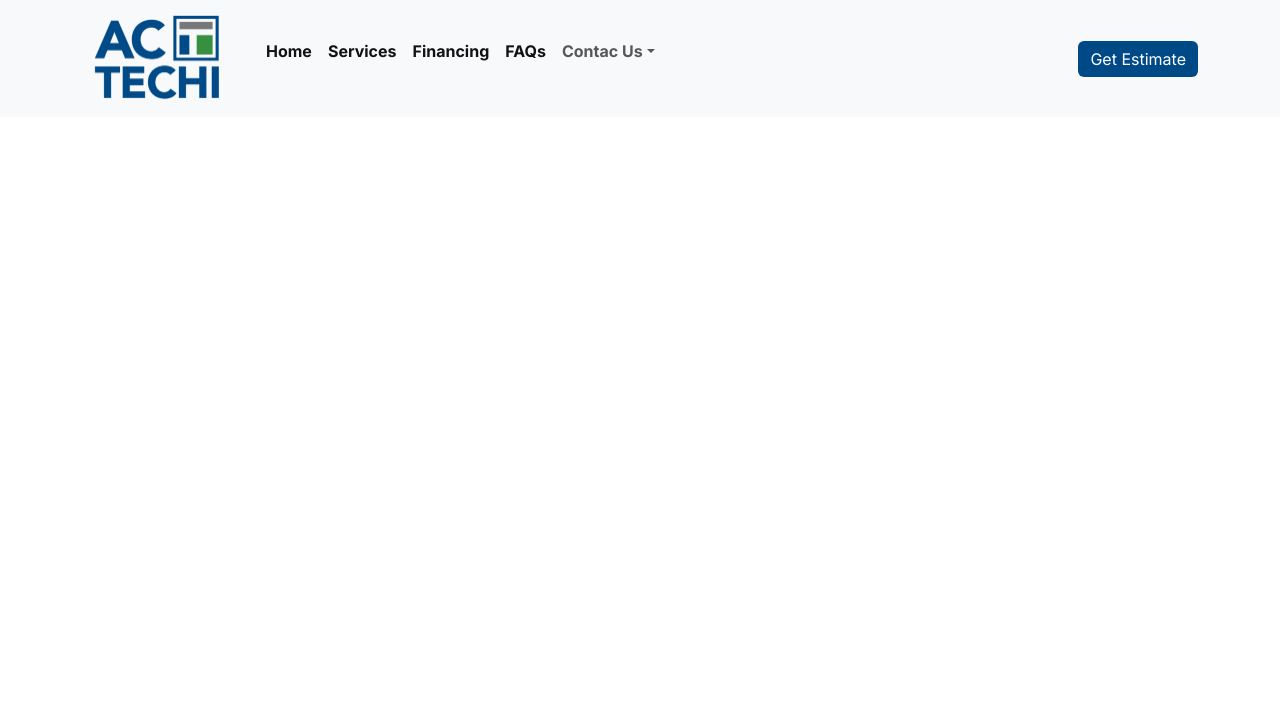
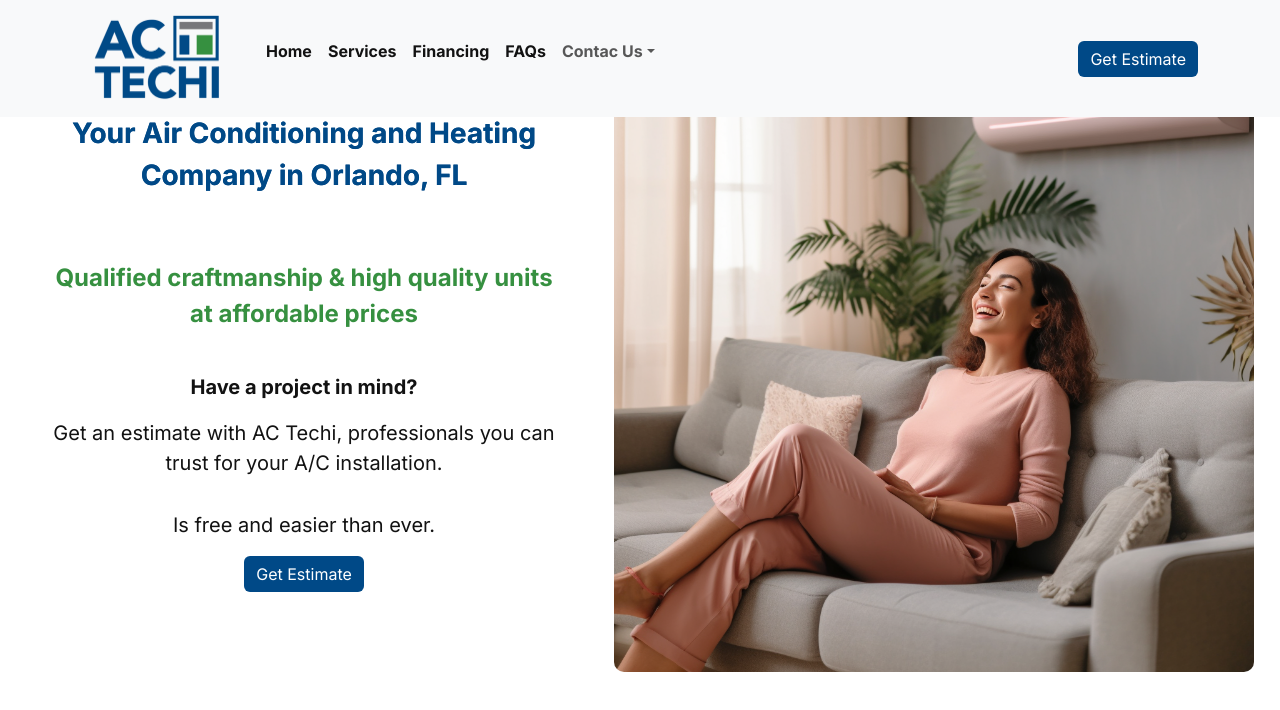
Before and after one commit to ACTechi/actechi2, a Next.js app: page / in a window 1280 px wide. Shown: the top 710 px of the page. Built offline with nearby package versions, Linux system fonts and the light colour scheme.

Commit message:
adds the HomeSection

```diff
--- /dev/null
+++ b/app/components/HomeSection/HomeSection.js
@@ -0,0 +1,20 @@
+import React from 'react'
+import styles from './HomeSection.module.css'
+import GetEstimate from '../navbar/GetEstimate/GetEstimate'
+
+export default function HomeSection() {
+    return (
+        <section className={styles.home} id='home'>
+            <div className={styles.texts}>
+                <p className={styles.mainText}>Your Air Conditioning and Heating Company in Orlando, FL</p>
+                <p className={styles.subText}>Qualified craftmanship & high quality units at affordable prices</p>
+                <img src='homePageImage.png' alt='image of supplies samples' className={styles.img}></img>
+                <p className={styles.question}>Have a project in mind?</p>
+                <p className={styles.explanation}>Get an estimate with AC Techi, professionals you can trust for your A/C installation.</p>
+                <p className={styles.explanation} id={styles.free}>Is free and easier than ever.</p>
+                <GetEstimate />
+            </div>
+            <img src='homePageImage.png' alt='image of supplies samples' className={styles.imgDown}></img>
+        </section>
+    )
+}
--- /dev/null
+++ b/app/components/HomeSection/HomeSection.module.css
@@ -0,0 +1,144 @@
+.home {
+    display: flex;
+    align-items: center;
+    justify-content: center;
+    /* background-image: linear-gradient(rgba(255, 255, 255, 0.526), rgba(255, 255, 255, 0.526)), url(../../../public/supplies.png); */
+    background-position: center;
+    background-size: contain;
+    background-repeat: no-repeat;
+    width: 100vw;
+    height: 92vh;
+    flex-wrap: wrap;
+}
+
+.texts {
+    width: 90vw;
+    /* height: 28vh; */
+    display: flex;
+    flex-direction: column;
+    justify-content: space-between;
+    align-items: center;
+    text-align: center;
+}
+
+.mainText {
+    color: var(--main-blue-color);
+    font-weight: bolder;
+    text-shadow: 0.2px 0.2px 0.5px var(--main-blue-color);
+    font-size: 24px;
+    margin-bottom: 2rem;
+}
+
+.subText {
+    color: var(--main-green-color);
+    font-weight: bold;
+    /* text-shadow: 0.5px 0.5px 2px var(--main-white-color); */
+    font-size: 20px;
+    margin-bottom: 0.5rem;
+}
+
+.question,
+.explanation {
+    font-weight: normal;
+    color: var(--main-black-color);
+    /* text-shadow: 1px 1px 1px var(--main-black-color); */
+    font-size: 18px;
+}
+
+.question {
+    margin-bottom: 1rem;
+
+}
+
+#free {
+    margin-bottom: 1rem;
+}
+
+/* .explanation{
+    margin-bottom: 1rem;
+} */
+
+.img {
+    width: 100vw;
+    margin: 1rem 0;
+}
+.imgDown {
+    display: none;
+}
+
+@media screen and (min-width: 768px) and (max-width: 1023px) {
+    .home {
+        height: 86vh;
+    }
+    .mainText {
+        font-size: 26px;
+    }
+
+    .subText {
+        font-size: 22px;
+    }
+
+    .question,
+    .explanation {
+        width: 70vw;
+        font-size: 24px;
+        font-weight: bold;
+    }
+    .img {
+        width: 70vw;
+        border-radius: var(--border-radius);
+    }
+}
+
+@media screen and (min-width: 1024px) {
+    .home {
+        flex-direction: row;
+        /* background-image: none; */
+        justify-content: space-between;
+        height: 88vh;
+        width: 98vw;
+
+    }
+
+    .texts {
+        justify-content: center;
+        margin-left: 3rem;
+        height: 60vh;
+        width: 40vw;
+    }
+
+    .mainText {
+        color: var(--main-blue-color);
+        font-size: 28px;
+    }
+
+    .subText {
+        margin-top: 2rem;
+        text-shadow: none;
+        font-size: 24px;
+    }
+
+    .question {
+        color: var(--main-black-color);
+        font-size: 20px;
+        margin: 2rem 0 1rem 0;
+        text-shadow: none;
+        font-weight: bold;
+    }
+
+    .explanation {
+        color: var(--main-black-color);
+        font-size: 20px;
+        margin-bottom: 2rem;
+        text-shadow: none;
+    }
+    .img{
+        display: none;
+    }
+    .imgDown {
+        display: block;
+        width: 50vw;
+        border-radius: var(--border-radius);
+
+    }
+}
--- a/app/page.js
+++ b/app/page.js
@@ -1,4 +1,5 @@
 'use client'
+import HomeSection from './components/HomeSection/HomeSection'
 import AcNavbar from './components/navbar/AcNavbar'
 import styles from './page.module.css'
 
@@ -6,6 +7,7 @@ export default function Home() {
   return (
     <main>
     <AcNavbar />
+    <HomeSection />
     </main>
       )
 }
```
Also changed, not shown: public/homePageImage.png (added).
